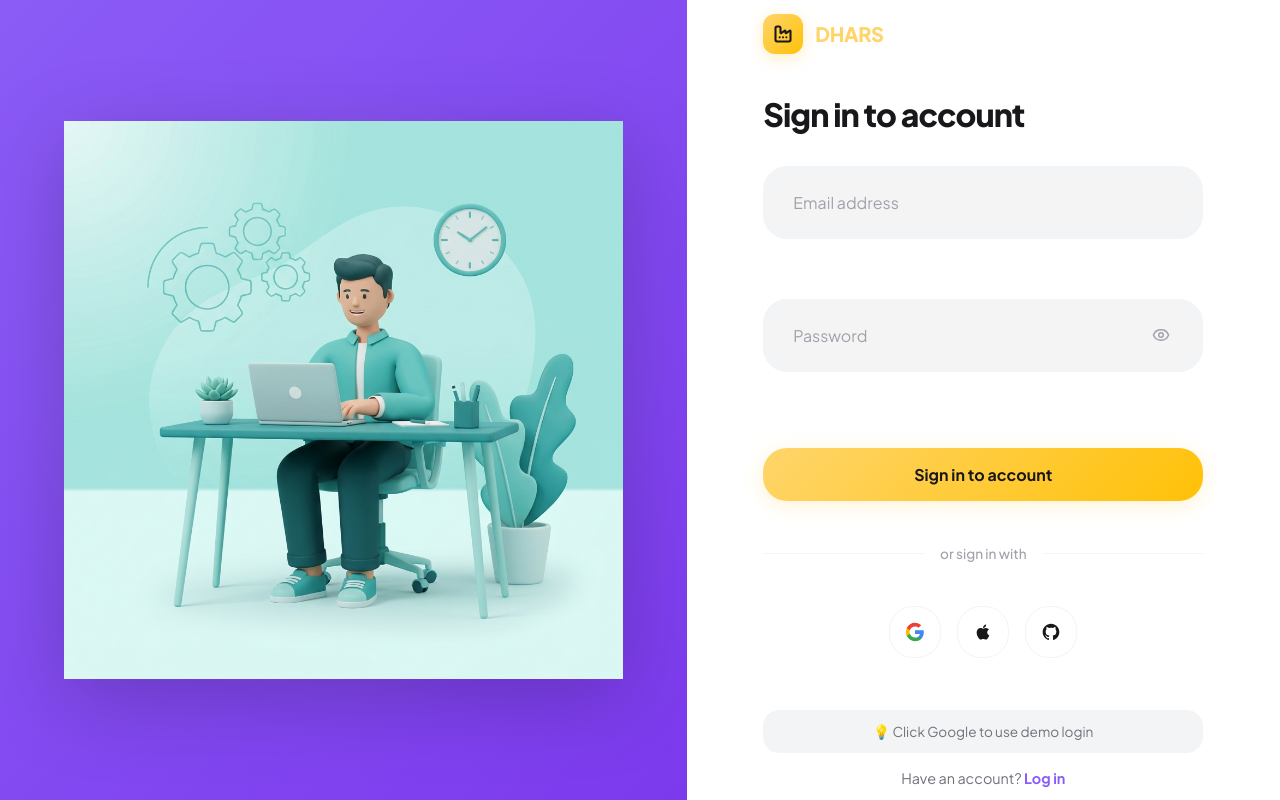
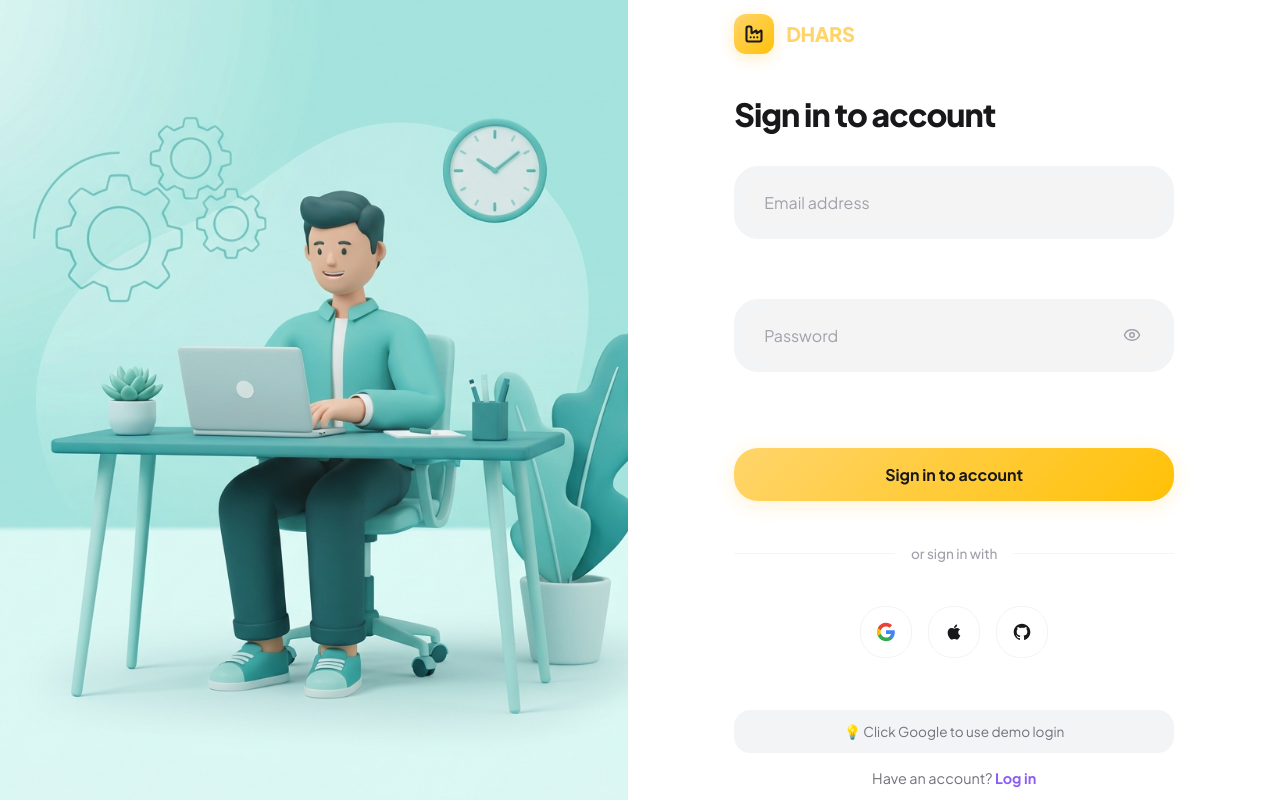
Before and after one commit to vicky34D/Production-Data-Entry.github.io, a React (Vite) app: page /#/login in a window 1280 px wide. Built offline with nearby package versions, Linux system fonts and the light colour scheme.

Commit message:
Make login illustration full-screen edge-to-edge

```diff
--- a/src/components/Login.css
+++ b/src/components/Login.css
@@ -20,6 +20,7 @@
 }
 
 /* Left Side - Illustration - Premium Purple Gradient */
+/* Left Side - Illustration - Premium Purple Gradient */
 .login-left {
     flex: 1.2;
     background: var(--gradient-purple);
@@ -27,7 +28,8 @@
     display: flex;
     align-items: center;
     justify-content: center;
-    padding: 4rem;
+    padding: 0;
+    /* Removed Padding for Edge-to-Edge */
     position: relative;
     overflow: hidden;
 }
@@ -42,6 +44,7 @@
     bottom: 0;
     background: radial-gradient(circle at 50% 50%, rgba(255, 255, 255, 0.1) 0%, transparent 60%);
     pointer-events: none;
+    z-index: 2;
 }
 
 .illustration-container {
@@ -50,15 +53,17 @@
     display: flex;
     align-items: center;
     justify-content: center;
-    max-width: 800px;
+    max-width: none;
+    /* Removed Max Width */
     z-index: 1;
 }
 
 .login-illustration {
     width: 100%;
     height: 100%;
-    object-fit: contain;
-    filter: drop-shadow(0 20px 40px rgba(0, 0, 0, 0.2));
+    object-fit: cover;
+    /* Fill the space */
+    object-position: center;
 }
 
 /* Right Side - Form */
```
